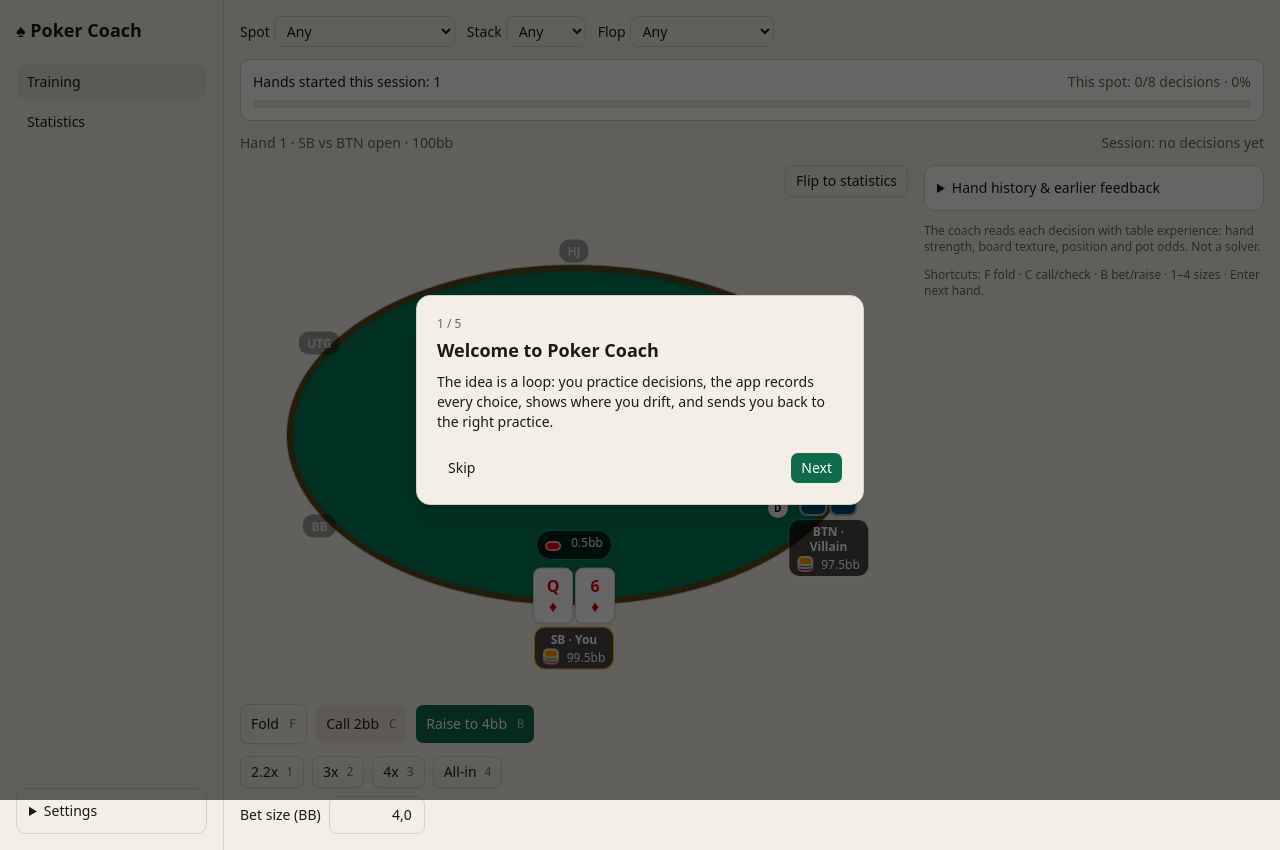
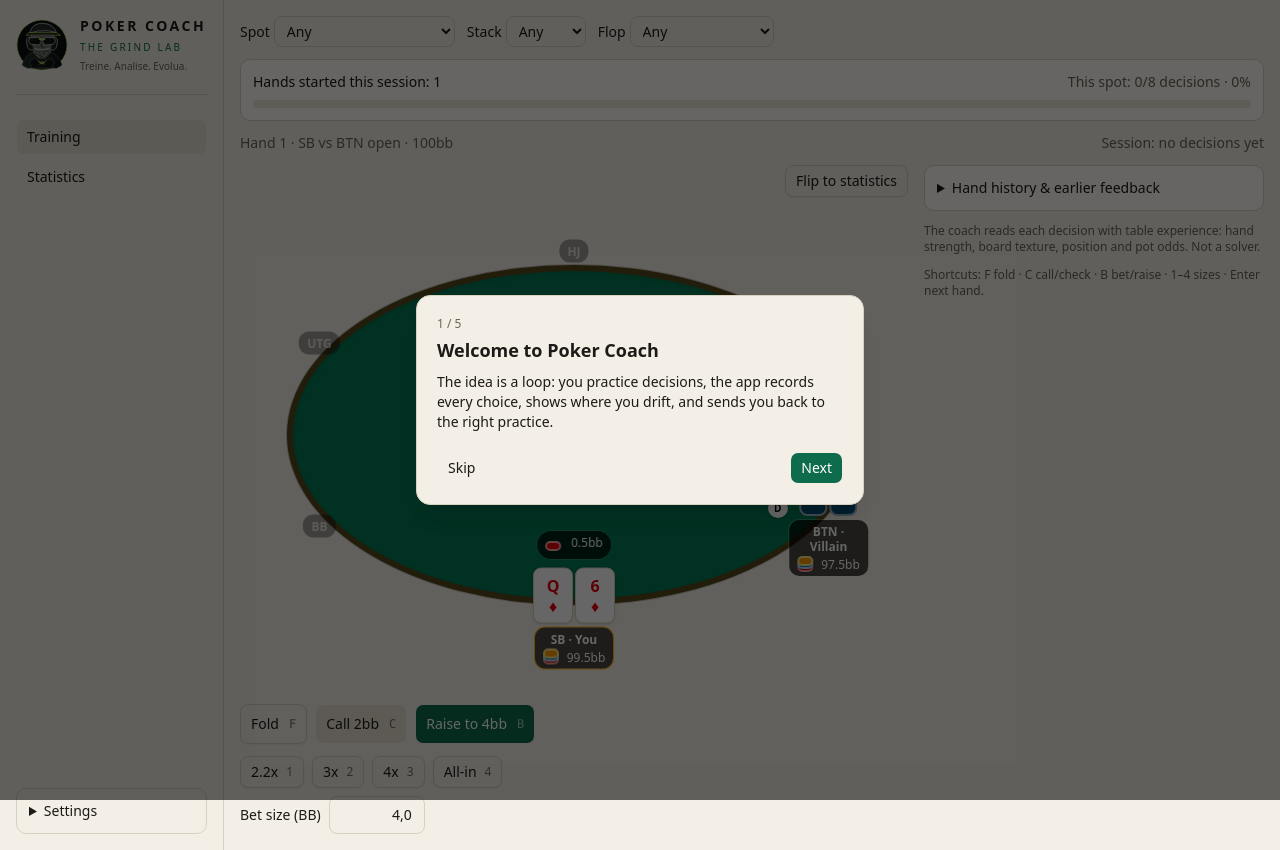
Before and after one commit to warlissoncg/poker-coach, a Next.js app in the folder web/: page / in a window 1280 px wide. Built offline with nearby package versions, Linux system fonts and the light colour scheme.

Commit message:
Apply The Grind Lab avatar branding to app shell

```diff
--- a/web/src/components/AppShell.tsx
+++ b/web/src/components/AppShell.tsx
@@ -8,6 +8,7 @@
 import { Tour } from "./Tour";
 import { TrainView } from "./TrainView";
 import { StatsView } from "./StatsView";
+import { BrandAvatar } from "./BrandAvatar";
 
 type View = "train" | "dashboard" | "stats" | "guide";
 type Theme = "system" | "light" | "dark";
@@ -50,12 +51,12 @@
     <div className="flex min-h-screen bg-background text-foreground">
       {tour && <Tour onClose={closeTour} />}
       <aside className="hidden w-56 shrink-0 flex-col gap-1 border-r p-4 md:flex">
-        <div className="mb-4 text-lg font-bold">♠ Poker Coach</div>
+        <div className="mb-5 flex items-center gap-3 border-b border-border pb-5"><BrandAvatar size={52} className="shrink-0" /><div><div className="text-sm font-black uppercase tracking-[0.18em]">Poker Coach</div><div className="mt-1 text-[10px] uppercase tracking-[0.22em] text-primary">The Grind Lab</div><div className="mt-1 text-[10px] text-muted-foreground">Treine. Analise. Evolua.</div></div></div>
         {NAV.map((n) => <Button key={n.id} variant={view === n.id ? "secondary" : "ghost"} className="justify-start" onClick={() => setView(n.id)}>{t(`nav.${n.id}`)}</Button>)}
         <div className="mt-auto"><details className="rounded-lg border p-3"><summary className="cursor-pointer text-sm font-medium">{t("settings.title")}</summary><div className="mt-3 flex flex-col gap-2">{controls}<Button variant={view === "dashboard" ? "secondary" : "outline"} size="sm" onClick={(e) => { setView("dashboard"); e.currentTarget.closest("details")?.removeAttribute("open"); }}>{t("nav.dashboard")}</Button><Button variant={view === "guide" ? "secondary" : "outline"} size="sm" onClick={(e) => { setView("guide"); e.currentTarget.closest("details")?.removeAttribute("open"); }}>{t("nav.guide")}</Button><Button variant="outline" size="sm" onClick={(e) => { setTour(true); e.currentTarget.closest("details")?.removeAttribute("open"); }}>{t("tour.open")}</Button></div></details></div>
       </aside>
       <main className="flex-1 p-4 pb-24 md:pb-4">
-        <div className="mb-3 flex items-center justify-between gap-2 md:hidden"><b>♠ Poker Coach</b><details className="relative"><summary className="cursor-pointer rounded-md border px-3 py-2 text-sm">{t("settings.title")}</summary><div className="absolute right-0 z-20 mt-2 flex min-w-44 flex-col gap-2 rounded-lg border bg-card p-3 shadow-lg">{controls}<Button variant="outline" size="sm" onClick={() => setView("dashboard")}>{t("nav.dashboard")}</Button><Button variant="outline" size="sm" onClick={() => setView("guide")}>{t("nav.guide")}</Button><Button variant="outline" size="sm" onClick={() => setTour(true)}>{t("tour.open")}</Button></div></details></div>
+        <div className="mb-3 flex items-center justify-between gap-2 md:hidden"><div className="flex items-center gap-2"><BrandAvatar size={34} /><div><b className="block text-sm">Poker Coach</b><span className="text-[10px] uppercase tracking-[0.18em] text-primary">The Grind Lab</span></div></div><details className="relative"><summary className="cursor-pointer rounded-md border px-3 py-2 text-sm">{t("settings.title")}</summary><div className="absolute right-0 z-20 mt-2 flex min-w-44 flex-col gap-2 rounded-lg border bg-card p-3 shadow-lg">{controls}<Button variant="outline" size="sm" onClick={() => setView("dashboard")}>{t("nav.dashboard")}</Button><Button variant="outline" size="sm" onClick={() => setView("guide")}>{t("nav.guide")}</Button><Button variant="outline" size="sm" onClick={() => setTour(true)}>{t("tour.open")}</Button></div></details></div>
         {view === "train" && <TrainView />}
         {view === "dashboard" && <Dashboard onPractice={() => setView("train")} onReset={() => setTour(true)} />}
         {view === "stats" && <StatsView />}
```
